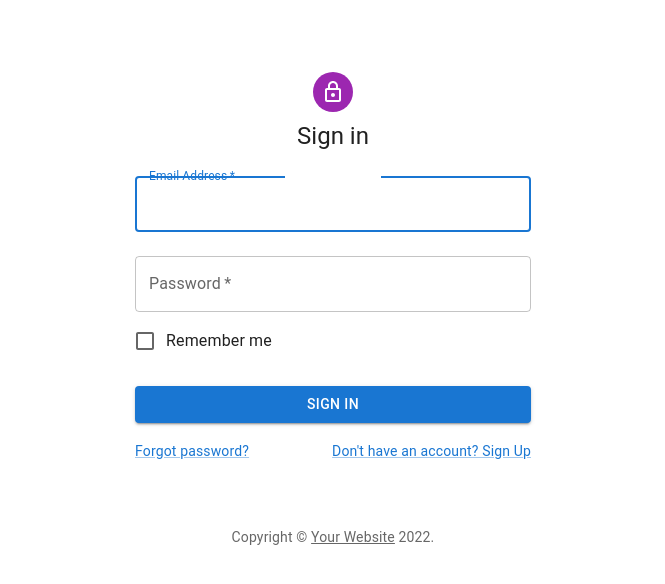
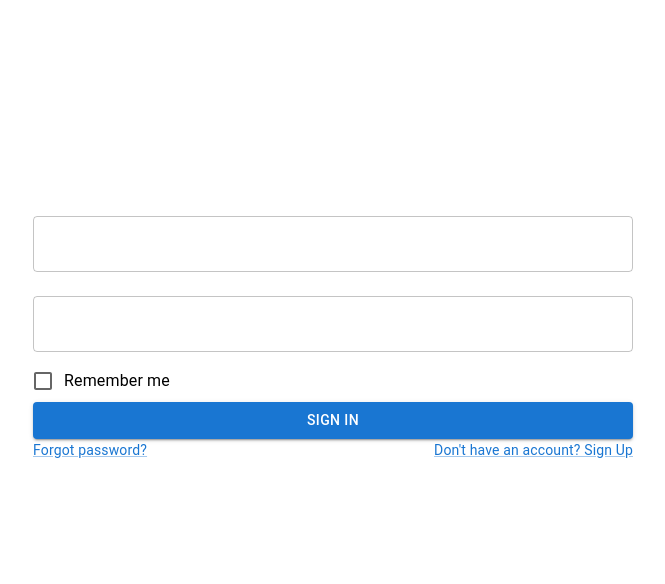
Before and after one commit to datnguyen139/BTT5-Redux_thunk_Page_Admin, a React (Create React App) app: page / in a window 1280 px wide. Shown: the top 584 px of the page, without its empty margins (307-972 px from the left). Built offline with nearby package versions, Linux system fonts and the light colour scheme; data requests are answered from the project's data file.

Commit message:
chuc nang login

```diff
--- a/database.json
+++ b/database.json
@@ -1,60 +1,43 @@
 {
   "users": [
     {
-      "0": {
-        "id": 2,
-        "name": "Henry",
-        "address": "France",
-        "email": "demo@minimals.cc",
-        "contact": "ádásadsad"
-      },
-      "1": {
-        "id": 3,
-        "name": "Torres",
-        "address": "sdsadsadsa",
-        "email": "demo@minimals.cc",
-        "contact": "00-83289323"
-      },
-      "2": {
-        "id": 4,
-        "name": "Torres",
-        "address": "sdsadsadsa",
-        "email": "demo@minimals.cc",
-        "contact": "00-83289323"
-      },
-      "3": {
-        "id": 5,
-        "name": "Torres",
-        "address": "Spain",
-        "email": "demo@minimals.cc",
-        "contact": "00-83289323"
-      },
-      "name": "fsdfsdfsasdsad",
-      "address": "sdadsadFrance",
-      "email": "đaaddemo@minimals.cc",
-      "contact": "00-83289323dasdsdsa",
-      "id": 2
+      "id": 7,
+      "name": "ádasdasdsadsaTorres",
+      "address": "Spaindsadsada",
+      "email": "admin123asdasdasda",
+      "contact": "00-83289323đâdada"
     },
     {
-      "id": 3,
-      "name": "Torres",
-      "address": "sdsadsadsa",
-      "email": "demo@minimals.cc",
-      "contact": "00-83289323"
+      "id": 8,
+      "name": "asdadsaf",
+      "address": "dfsfsdfsd",
+      "email": "fsdfdsfs",
+      "contact": "fsdfsdfs"
     },
     {
-      "id": 4,
-      "name": "Torres",
-      "address": "sdsadsadsa",
-      "email": "demo@minimals.cc",
-      "contact": "00-83289323sasas"
+      "id": 10,
+      "name": "adsadasdasa",
+      "address": "fsfsdfs",
+      "email": "sdfsdfsd",
+      "contact": "fdsfsdfsdf"
     },
     {
-      "id": 5,
+      "id": 11,
+      "name": "dasdád",
+      "address": "dsadsadá",
+      "email": "saddsadá",
+      "contact": "dsadadasdas"
+    },
+    {
+      "id": 12,
       "name": "Torres",
-      "address": "France1",
-      "email": "demo@minimals.cc",
-      "contact": "ádásadsad"
+      "address": "Spain",
+      "email": "admin123",
+      "contact": "00-83289323"
     }
-  ]
+  ],
+  "admin": {
+    "username": "admin123",
+    "password": "admin"
+  }
 }
--- a/src/component/Formlogin.tsx
+++ b/src/component/Formlogin.tsx
@@ -1,89 +1,85 @@
 import * as React from 'react';
-import Avatar from '@mui/material/Avatar';
+import "./pages/user.css"
 import Button from '@mui/material/Button';
-import CssBaseline from '@mui/material/CssBaseline';
 import TextField from '@mui/material/TextField';
 import FormControlLabel from '@mui/material/FormControlLabel';
 import Checkbox from '@mui/material/Checkbox';
 import Link from '@mui/material/Link';
 import Grid from '@mui/material/Grid';
 import Box from '@mui/material/Box';
-import LockOutlinedIcon from '@mui/icons-material/LockOutlined';
-import Typography from '@mui/material/Typography';
-import Container from '@mui/material/Container';
-import { useState } from 'react';
-import { createTheme, ThemeProvider } from '@mui/material/styles';
-
-function Copyright(props: any) {
-  return (
-    <Typography variant="body2" color="text.secondary" align="center" {...props}>
-      {'Copyright © '}
-      <Link color="inherit" href="https://mui.com/">
-        Your Website
-      </Link>{' '}
-      {new Date().getFullYear()}
-      {'.'}
-    </Typography>
-  );
-}
-
-const theme = createTheme();
+import { useState, useEffect } from 'react';
+import { useSelector, useDispatch } from 'react-redux';
+import { AppState } from '../reduxthunk/store';
+import { ThunkDispatch } from 'redux-thunk';
+import { AppActions } from '../reduxthunk/Actiontype';
+import { loadAdmin } from '../reduxthunk/adminAction';
+import { Admin } from '../reduxthunk/Actiontype';
+import { useNavigate } from 'react-router';
 
 export default function SignIn() {
-  const [username, setUsername] = useState()
-  const [password, setPassword] = useState()
 
-  const handleSubmit = (event: React.FormEvent<HTMLFormElement>) => {
-    event.preventDefault();
-    console.log(event.currentTarget)
-  };
+  const navigate = useNavigate()
+  const [username, setUsername] = useState<string>("")
+  const [password, setPassword] = useState<string>("")
+  const [account, setAccount] = useState<Admin>({
+    username: "",
+    password: ""
+  })
+  const acc = useSelector((state: AppState)  =>  state.adminReducer.admin);
+  const dispatch: ThunkDispatch<AppState, {}, AppActions> = useDispatch();
+
+  useEffect(() => {
+    dispatch(loadAdmin())
+  },[])
+
+  useEffect(() => {
+    setAccount(acc)
+  }, [acc])
+
+  const usernameValue = (event: React.ChangeEvent<HTMLInputElement>) => {
+    setUsername(event.target.value)
+  }
+  const passwordValue = (event: React.ChangeEvent<HTMLInputElement>) => {
+    setPassword(event.target.value)
+  }
+
+  const handleSubmit = () => {
+    if(acc.username == username && acc.password == password) {
+      alert("login success")
+      navigate("/Customer")
+
+    }
+  }
 
   return (
-    <ThemeProvider theme={theme}>
-      <Container component="main" maxWidth="xs">
-        <CssBaseline />
-        <Box
-          sx={{
-            marginTop: 8,
-            display: 'flex',
-            flexDirection: 'column',
-            alignItems: 'center',
-          }}
-        >
-          <Avatar sx={{ m: 1, bgcolor: 'secondary.main' }}>
-            <LockOutlinedIcon />
-          </Avatar>
-          <Typography component="h1" variant="h5">
-            Sign in
-          </Typography>
-          <Box component="form" onSubmit={handleSubmit} noValidate sx={{ mt: 1 }}>
+        <div className="form-login">
+          <Box component="form"  noValidate sx={{ mt: 1 }}>
             <TextField
               margin="normal"
               required
               fullWidth
               id="email"
-              label="Email Address"
               name="email"
-              autoFocus
+              onChange={usernameValue}
             />
             <TextField
               margin="normal"
               required
               fullWidth
               name="password"
-              label="Password"
               type="password"
               id="password"
+              onChange={passwordValue}
             />
             <FormControlLabel
               control={<Checkbox value="remember" color="primary" />}
               label="Remember me"
             />
             <Button
-              type="submit"
+              // type="submit"
               fullWidth
               variant="contained"
-              sx={{ mt: 3, mb: 2 }}
+              onClick={() => handleSubmit()}
             >
               Sign In
             </Button>
@@ -94,15 +90,12 @@ export default function SignIn() {
                 </Link>
               </Grid>
               <Grid item>
-                <Link href="#" variant="body2">
+                <Link href='#' variant="body2">
                   {"Don't have an account? Sign Up"}
                 </Link>
               </Grid>
             </Grid>
           </Box>
-        </Box>
-        <Copyright sx={{ mt: 8, mb: 4 }} />
-      </Container>
-    </ThemeProvider>
-  );
+        </div>
+  )
 }
--- a/src/component/pages/AddUser.tsx
+++ b/src/component/pages/AddUser.tsx
@@ -3,12 +3,12 @@ import Box from '@mui/material/Box';
 import TextField from '@mui/material/TextField';
 import Button from "@mui/material/Button";
 import './addUser.css'
-import { User } from '../../reduxthunk/userActiontype';
+import { User } from '../../reduxthunk/Actiontype';
 import { useDispatch } from "react-redux";
 import { addUserAction } from "../../reduxthunk/userAction";
 import { ThunkDispatch } from 'redux-thunk';
 import { AppState } from '../../reduxthunk/store';
-import { AppActions } from '../../reduxthunk/userActiontype';
+import { AppActions } from '../../reduxthunk/Actiontype';
 import { useNavigate } from "react-router-dom";
 
 const AddUser = () => {
@@ -27,7 +27,7 @@ const AddUser = () => {
     let {name, value} = e.target
     setUser({...user,[name]: value})
   }
-
+  console.log(typeof user.name)
   const submitAddUser = () => {
     dispatch(addUserAction(user))
     navigate("/Customer")
--- a/src/component/pages/Customer.tsx
+++ b/src/component/pages/Customer.tsx
@@ -3,8 +3,8 @@ import React, { useEffect } from 'react';
 import { useNavigate } from "react-router-dom";
 import { ThunkDispatch } from 'redux-thunk';
 import { AppState } from '../../reduxthunk/store';
-import { AppActions } from '../../reduxthunk/userActiontype';
-import { User } from '../../reduxthunk/userActiontype';
+import { AppActions } from '../../reduxthunk/Actiontype';
+import { User } from '../../reduxthunk/Actiontype';
 import { deleteUserAction,editUserAction ,loadUsers } from '../../reduxthunk/userAction';
 import { useSelector, useDispatch } from 'react-redux';
 import { styled, createTheme, ThemeProvider } from '@mui/material/styles';
--- a/src/component/pages/EditUser.tsx
+++ b/src/component/pages/EditUser.tsx
@@ -3,11 +3,10 @@ import Box from '@mui/material/Box';
 import TextField from '@mui/material/TextField';
 import Button from "@mui/material/Button";
 import './addUser.css'
-import { User } from '../../reduxthunk/userActiontype';
 import { useDispatch, useSelector } from "react-redux";
 import { ThunkDispatch } from 'redux-thunk';
 import { AppState } from '../../reduxthunk/store';
-import { AppActions } from '../../reduxthunk/userActiontype';
+import { AppActions } from '../../reduxthunk/Actiontype';
 import { useNavigate } from "react-router-dom";
 import { editUserAction, getUserId } from '../../reduxthunk/userAction';
 import { useParams } from "react-router-dom";
--- a/src/component/pages/user.css
+++ b/src/component/pages/user.css
@@ -22,3 +22,7 @@ table {
 .table {
   margin-left: 10px;
 }
+.form-login{
+  width: 600px;
+  margin: 200px auto auto auto;
+}
--- a/src/reduxthunk/userActiontype.ts
+++ b/src/reduxthunk/Actiontype.ts
@@ -4,7 +4,13 @@ export const FETCH_USER_FAILURE = "FETCH_USER_FAILURE";
 export const ADD_USER = "ADD_USER"
 export const DELETE_USER_ACTION = "DELETE_USER_ACTION";
 export const EDIT_USER_ACTION = "EDIT_USER_ACTION"
+export const LOGIN_REQUEST = "LOGIN_REQUEST"
+export const LOGIN_SUCCESS = "LOGIN_SUCCESS"
 
+export interface Admin {
+  username: string
+  password: string
+}
 
 export interface User {
   id: number
@@ -20,6 +26,17 @@ export interface UserAsync {
   error: string;
 }
 
+export interface AdminAsync {
+  loading: boolean
+  admin: Admin
+}
+
+interface Login_request extends AdminAsync {
+  type: typeof LOGIN_REQUEST
+}
+interface Login_success extends AdminAsync {
+  type: typeof LOGIN_SUCCESS
+}
 interface FetchUsersRequest extends UserAsync {
   type: typeof FETCH_USER_REQUEST;
 }
@@ -29,22 +46,24 @@ interface FetchUsersSuccess extends UserAsync {
 interface FetchUsersFailure extends UserAsync {
   type: typeof FETCH_USER_FAILURE;
 }
-interface deleteUserAction extends UserAsync {
+interface DeleteUserAction extends UserAsync {
   type: typeof DELETE_USER_ACTION
 }
-interface editUserAction extends UserAsync {
+interface EditUserAction extends UserAsync {
   type: typeof EDIT_USER_ACTION
 }
-interface addUserAction extends UserAsync {
+interface AddUserAction extends UserAsync {
   type: typeof ADD_USER
 }
 
-export type UserActionTypes =
+export type ActionTypes =
   | FetchUsersRequest
   | FetchUsersSuccess
   | FetchUsersFailure
-  | deleteUserAction
-  | editUserAction
-  | addUserAction
+  | DeleteUserAction
+  | EditUserAction
+  | AddUserAction
+  | Login_request
+  | Login_success
 
-export type AppActions = UserActionTypes;
+export type AppActions = ActionTypes;
--- /dev/null
+++ b/src/reduxthunk/adminAction.ts
@@ -0,0 +1,19 @@
+import { Admin } from "./Actiontype";
+import { Dispatch } from 'redux';
+import { AppActions, LOGIN_REQUEST, LOGIN_SUCCESS } from "./Actiontype";
+
+const url = "http://localhost:3001/admin"
+
+const receiveAccountAdmin = (admin: Admin): AppActions => ({
+  type: LOGIN_SUCCESS,
+  loading: false,
+  admin: admin
+})
+
+export const loadAdmin = () => {
+  return (dispatch: Dispatch<AppActions>) => {
+    return fetch(url)
+      .then((res) => res.json())
+      .then((json) => dispatch(receiveAccountAdmin(json)));
+  }
+}
--- /dev/null
+++ b/src/reduxthunk/adminReducer.ts
@@ -0,0 +1,31 @@
+import { Admin, LOGIN_REQUEST, LOGIN_SUCCESS, ActionTypes } from "./Actiontype";
+
+export interface AdminState {
+  loading: boolean;
+  admin: Admin
+}
+
+export const defaultState: AdminState = {
+  loading: false,
+  admin: {username: "", password: ""}
+}
+
+const adminReducer = (state = defaultState, action: ActionTypes): AdminState => {
+  switch(action.type) {
+    case LOGIN_REQUEST: {
+      return {
+        loading: true,
+        admin: {username:"", password: ""}
+      }
+    }
+    case LOGIN_SUCCESS: {
+      return {
+        loading: false,
+        admin: action.admin
+      }
+    }
+    default:
+        return state
+  }
+}
+export default adminReducer
--- a/src/reduxthunk/store.ts
+++ b/src/reduxthunk/store.ts
@@ -2,11 +2,12 @@ import { createStore, combineReducers, applyMiddleware } from 'redux';
 import thunk, { ThunkMiddleware } from 'redux-thunk';
 import { createLogger } from 'redux-logger';
 import userReducer from './userReducer';
-import { AppActions } from './userActiontype';
+import { AppActions } from './Actiontype';
+import adminReducer from './adminReducer';
 
 const logger = createLogger();
 
-export const rootReducer = combineReducers({ userReducer });
+export const rootReducer = combineReducers({ userReducer, adminReducer });
 
 export type AppState = ReturnType<typeof rootReducer>;
 
--- a/src/reduxthunk/userAction.ts
+++ b/src/reduxthunk/userAction.ts
@@ -1,11 +1,14 @@
+import { type } from 'os';
 import { Dispatch } from 'redux';
-import { AppActions } from './userActiontype';
+import { AppActions, ADD_USER } from './Actiontype';
 import {  FETCH_USER_REQUEST,
           FETCH_USER_SUCCESS,
-        } from './userActiontype';
-import { User } from './userActiontype';
+          Admin
+        } from './Actiontype';
+import { User } from './Actiontype';
 
 const url = "http://localhost:3001/users"
+const urladmin = "http://localhost:3001/admin"
 
 const requestUser = (): AppActions => ({
   type: FETCH_USER_REQUEST,
@@ -28,6 +31,7 @@ export const loadUsers = () => {
       .then((json) => dispatch(receiveUser(json)));
   };
 };
+
 
 export const addUserAction = (user: User) => {
   return (dispatch: Dispatch<AppActions>) => {
--- a/src/reduxthunk/userReducer.ts
+++ b/src/reduxthunk/userReducer.ts
@@ -1,17 +1,17 @@
 import {
   User,
-  UserActionTypes,
+  ActionTypes,
   FETCH_USER_REQUEST,
   FETCH_USER_SUCCESS,
   FETCH_USER_FAILURE,
   DELETE_USER_ACTION,
   EDIT_USER_ACTION,
-  ADD_USER
-} from './userActiontype';
+  ADD_USER,
+} from './Actiontype';
 
 export interface UserState {
   loading: boolean;
-  Users: User[];
+  Users?: User[] | null;
   current?: User | null;
   error: string;
 }
@@ -23,7 +23,7 @@ export const defaultState: UserState = {
   current: null
 };
 
-const userReducer = ( state = defaultState, action: UserActionTypes): UserState => {
+const userReducer = ( state = defaultState, action: ActionTypes): UserState => {
   switch (action.type) {
     case FETCH_USER_REQUEST:
       return {
@@ -66,6 +66,7 @@ const userReducer = ( state = defaultState, action: UserActionTypes): UserState
         Users: action.Users,
         error: ''
       }
+
     default:
       return state;
   }
```
